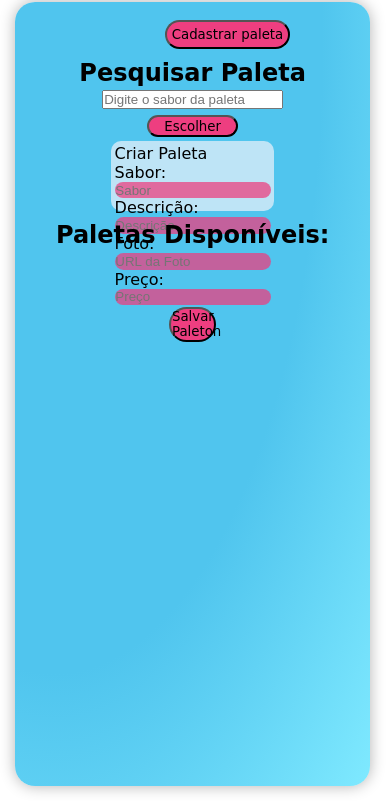
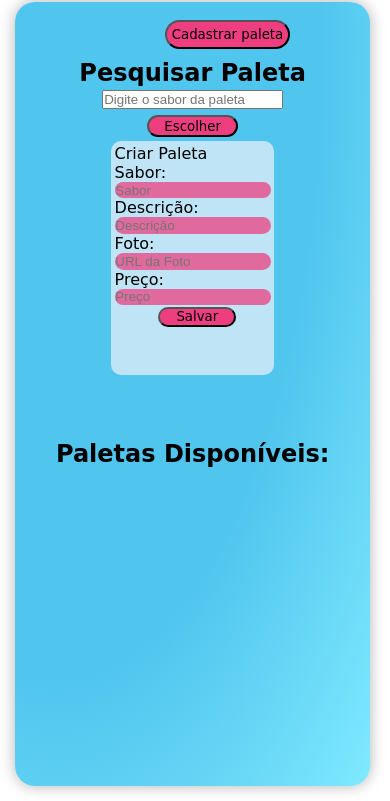
Before and after one commit to Hoffmann-Ferreira/Front-El-Geladon, a plain HTML site: page index.html in a window 390 px wide. Both pictures are taken after a click on the button "Cadastrar paleta". Shown: the part 116-917 px from the top of the page. Drawn offline with Linux system fonts and the light colour scheme; no server answers; a web font is replaced by a local one.

Commit message:
fix: Edições CSS

```diff
--- a/assets/CSS/style.css
+++ b/assets/CSS/style.css
@@ -120,8 +120,7 @@ header #cabecalho h1 {
 }
 /* Formulários cadastro e edição pelatas */
 .Home .fundo-modal{
-  height: 18vw;
-  /*display: flex;*/
+  height: auto;
   justify-content: center;
   margin-top: 1%;
 
@@ -230,6 +229,7 @@ header #cabecalho h1 {
   margin-left: 30%;
 }
 
+
 /* Card Excluir paleta */
 
 .Home .exclusao {
@@ -304,6 +304,10 @@ header #cabecalho h1 {
   header .geladon {
     width: 15%;
   }
+  .Home .fundo-modal{
+    height: 60vw;
+    margin-bottom: 20%;
+  }
 }
 
 @media (max-width: 840px) {
@@ -319,4 +323,9 @@ header #cabecalho h1 {
   .Home > h2 {
     font-size: 1.5em;
   }
+  .Home .fundo-modal #botaoCriar, #botaoAtualizar{
+    width: 50%;
+    font-size: auto;
+    margin-left: 28%;
+  }
 }
--- a/assets/script.js
+++ b/assets/script.js
@@ -55,7 +55,7 @@ const formularioCriar = async () => {
             <input type= "number" id="preco" class= "preco" placeholder = "Preço" required/>
 
          </feldset>
-         <button id= "botaoCriar">Salvar Paleton</button>
+         <button id= "botaoCriar"> Salvar </button>
       </form>
 
    </div>`;
@@ -241,10 +241,10 @@ const imprimirTodasAsPaletas = async () => {
                          <div class ="PaletaListaItem__descricao"> ${
                            element.descricao
                          } </div>
-                      </div>
                       <img class ="PaletaListaItem__foto" src=${
                         element.foto
                       } alt=${element.sabor}/>
+                      <div class = "botoesCard">
                       <button class="botaoCard" onclick="formularioAtualizar('${
                         element._id
                       }')">Editar</button>
```
